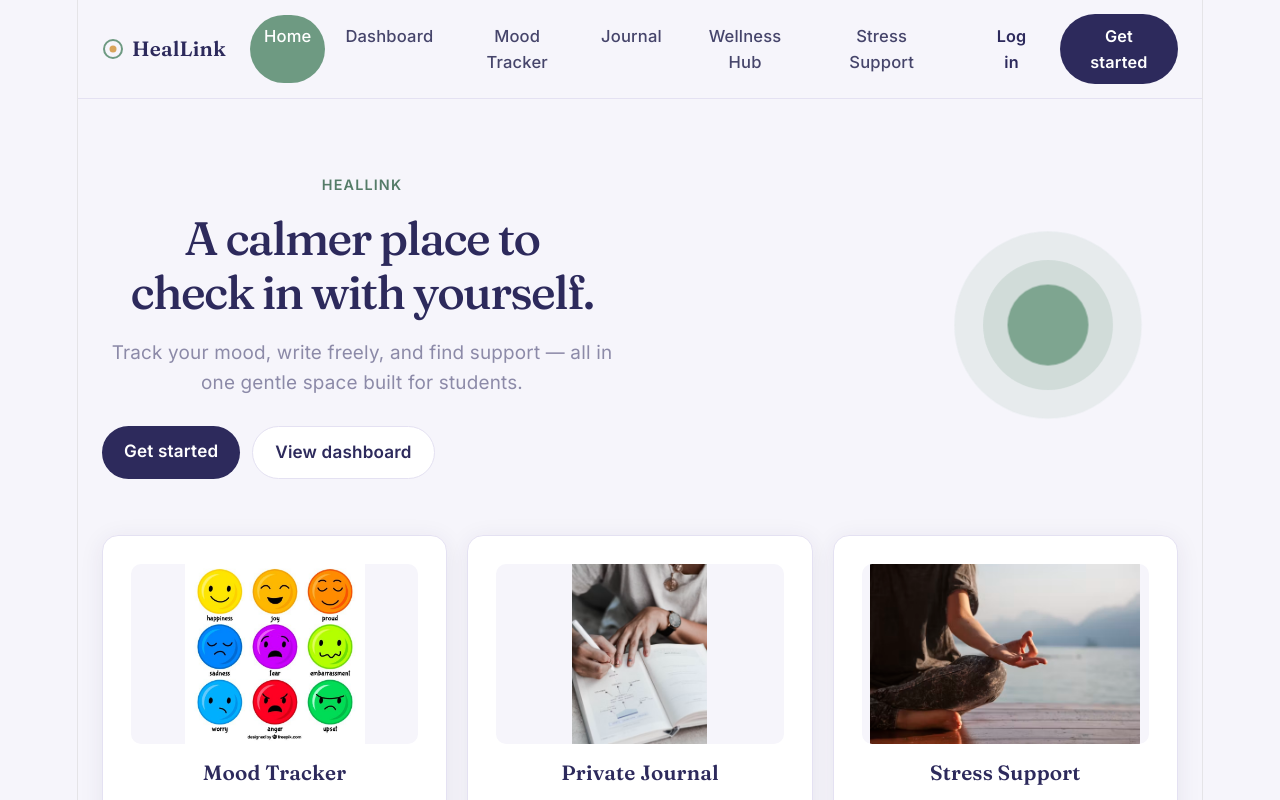
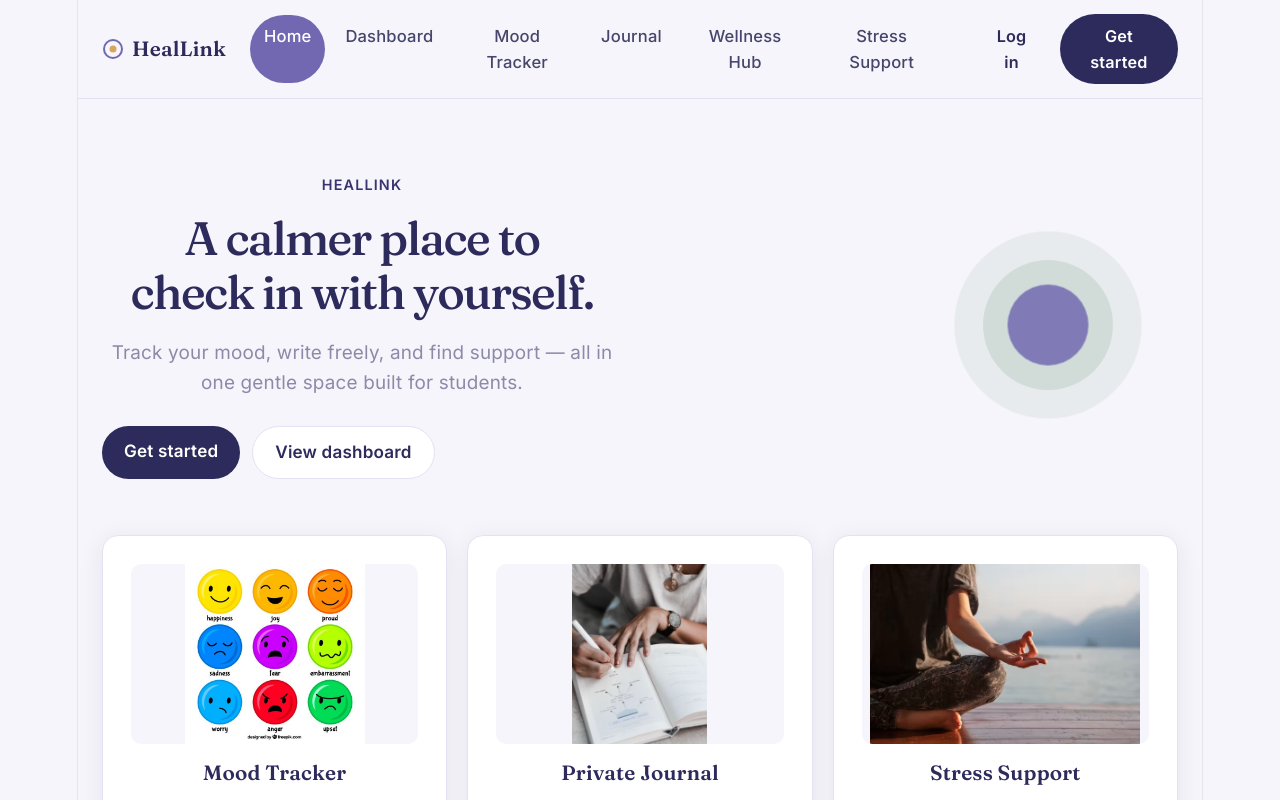
Before and after one commit to induwariadhithya/healLink, a React (Vite) app in the folder client/: page / in a window 1280 px wide. Shown: the top 800 px of the page. Built offline with nearby package versions, Linux system fonts and the light colour scheme.

Commit message:
Update shared accent colors

```diff
--- a/client/src/theme.css
+++ b/client/src/theme.css
@@ -12,8 +12,8 @@
   --mb-ink: #2D2A5C;
   --mb-text: #46456B;
   --mb-text-muted: #8C8AA8;
-  --mb-sage: #6E9A82;
-  --mb-sage-dark: #557C68;
+  --mb-sage: #7168B1;
+  --mb-sage-dark: #39336F;
   --mb-gold: #D9A45B;
   --mb-border: #E4E1F2;
   --mb-danger: #C6604F;
```
